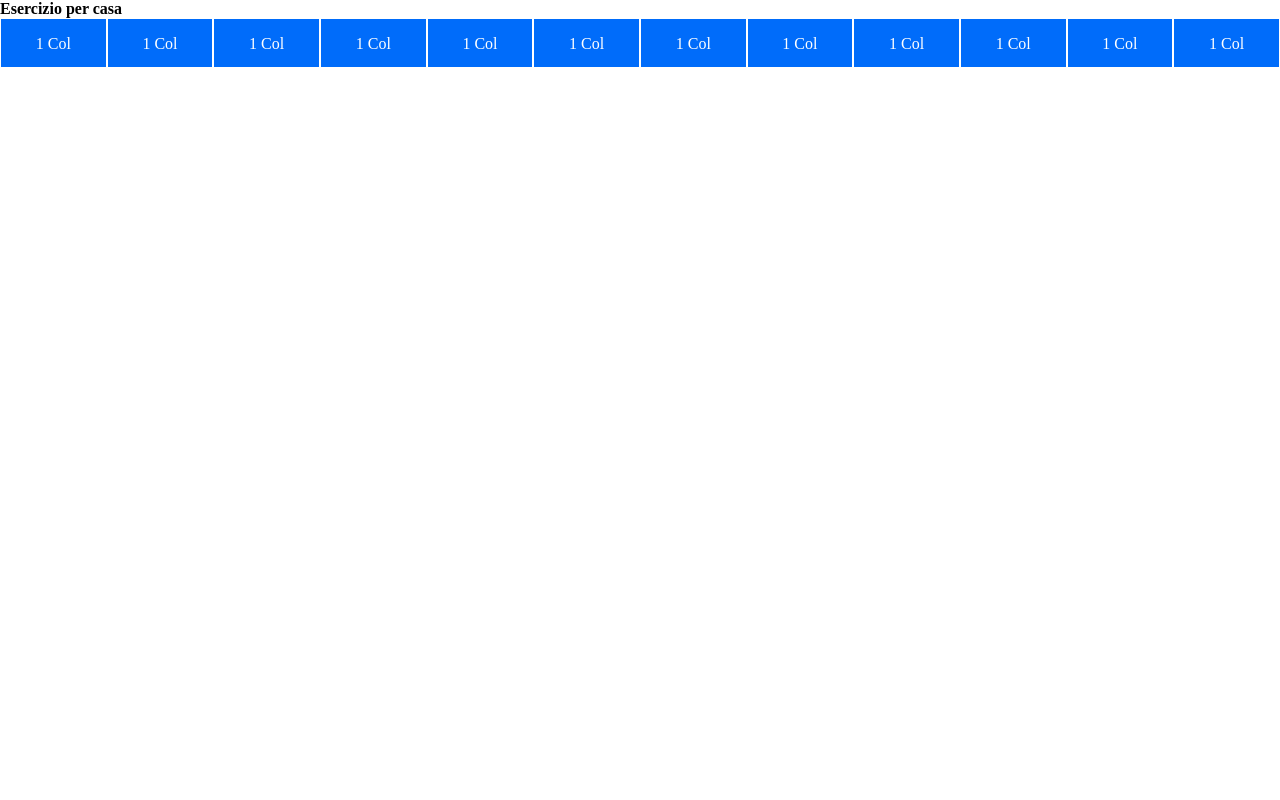
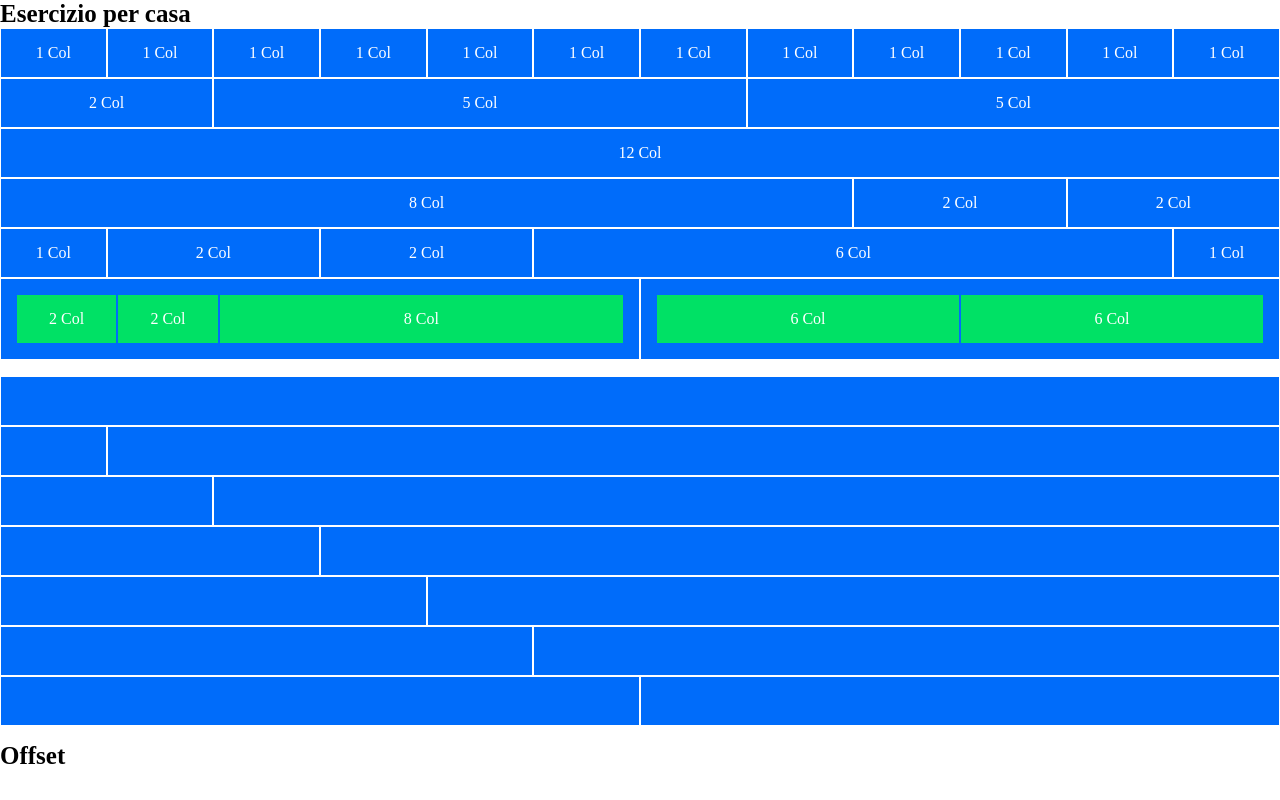
Before and after one commit to Paolo4690/html-css-12bool, a plain HTML site: page index.html in a window 1280 px wide. Drawn offline with Linux system fonts and the light colour scheme.

Commit message:
add prime due sezioni senza offset

```diff
--- a/css/style.css
+++ b/css/style.css
@@ -3,23 +3,40 @@
     padding: 0;
     box-sizing: border-box;
 }
+body{
+    min-width: 810px;
+    font-size: 25px;
+}
 
 span {
     font-weight: 600;
 }
+
 .row {
     background-color: #006cfa;
-    min-width: 450px;
+    font-size: 1rem;
     color: #fff;
+    text-align: center;
 }
 
-[class*="col-"] {
-    height: 50px;
+.riga-vuota {
+    margin-bottom: 1rem;
+}
+
+.box {
+    min-height: 50px;
+    background: #006cfa;
     border: 1px solid #fff;
     text-align: center;
-    line-height: 50px;
+    color: #fff;
+    padding: 15px;
 }
 
-.green {
-    background-color: #00e165;
+.box-nested {
+    min-height: 50px;
+    background: #00e165;
+    border: 1px solid #006cfa;
+    text-align: center;
+    color: #fff;
+    padding: 15px;
 }
--- a/index.html
+++ b/index.html
@@ -12,44 +12,107 @@
     <div><span>Esercizio per casa</span></div>
     <!-- PRIMA RIGA -->
     <div class="row">
-    <div class="col-lg-1 col-md-1 col-sm-1 col-xs-1">1 Col</div>
-    <div class="col-lg-1 col-md-1 col-sm-1 col-xs-1">1 Col</div>
-    <div class="col-lg-1 col-md-1 col-sm-1 col-xs-1">1 Col</div>
-    <div class="col-lg-1 col-md-1 col-sm-1 col-xs-1">1 Col</div>
-    <div class="col-lg-1 col-md-1 col-sm-1 col-xs-1">1 Col</div>
-    <div class="col-lg-1 col-md-1 col-sm-1 col-xs-1">1 Col</div>
-    <div class="col-lg-1 col-md-1 col-sm-1 col-xs-1">1 Col</div>
-    <div class="col-lg-1 col-md-1 col-sm-1 col-xs-1">1 Col</div>
-    <div class="col-lg-1 col-md-1 col-sm-1 col-xs-1">1 Col</div>
-    <div class="col-lg-1 col-md-1 col-sm-1 col-xs-1">1 Col</div>
-    <div class="col-lg-1 col-md-1 col-sm-1 col-xs-1">1 Col</div>
-    <div class="col-lg-1 col-md-1 col-sm-1 col-xs-1">1 Col</div>
+        <div class="box col-lg-1 col-md-1 col-sm-1 col-xs-1">1 Col</div>
+        <div class="box col-lg-1 col-md-1 col-sm-1 col-xs-1">1 Col</div>
+        <div class="box col-lg-1 col-md-1 col-sm-1 col-xs-1">1 Col</div>
+        <div class="box col-lg-1 col-md-1 col-sm-1 col-xs-1">1 Col</div>
+        <div class="box col-lg-1 col-md-1 col-sm-1 col-xs-1">1 Col</div>
+        <div class="box col-lg-1 col-md-1 col-sm-1 col-xs-1">1 Col</div>
+        <div class="box col-lg-1 col-md-1 col-sm-1 col-xs-1">1 Col</div>
+        <div class="box col-lg-1 col-md-1 col-sm-1 col-xs-1">1 Col</div>
+        <div class="box col-lg-1 col-md-1 col-sm-1 col-xs-1">1 Col</div>
+        <div class="box col-lg-1 col-md-1 col-sm-1 col-xs-1">1 Col</div>
+        <div class="box col-lg-1 col-md-1 col-sm-1 col-xs-1">1 Col</div>
+        <div class="box col-lg-1 col-md-1 col-sm-1 col-xs-1">1 Col</div>
     </div>
 
     <!-- SECONDA RIGA -->
+    <div class="row">
+        <div class="box col-lg-2 col-md-2 col-sm-2 col-xs-2">2 Col</div>
+        <div class="box col-lg-5 col-md-5 col-sm-5 col-xs-5">5 Col</div>
+        <div class="box col-lg-5 col-md-5 col-sm-5 col-xs-5">5 Col</div>
+    </div>
 
     <!-- TERZA RIGA -->
+    <div class="row">
+        <div class="box col-lg-12 col-md-12 col-sm-12 col-xs-12">12 Col</div>
+    </div>
 
     <!-- QUARTA RIGA -->
+    <div class="row">
+        <div class="box col-lg-8 col-md-8 col-sm-8 col-xs-8">8 Col</div>
+        <div class="box col-lg-2 col-md-2 col-sm-2 col-xs-2">2 Col</div>
+        <div class="box col-lg-2 col-md-2 col-sm-2 col-xs-2">2 Col</div>
+    </div>
 
     <!-- QUINTA RIGA -->
+    <div class="row">
+        <div class="box col-lg-1 col-md-1 col-sm-1 col-xs-1">1 Col</div>
+        <div class="box col-lg-2 col-md-2 col-sm-2 col-xs-2">2 Col</div>
+        <div class="box col-lg-2 col-md-2 col-sm-2 col-xs-2">2 Col</div>
+        <div class="box col-lg-6 col-md-6 col-sm-6 col-xs-6">6 Col</div>
+        <div class="box col-lg-1 col-md-1 col-sm-1 col-xs-1">1 Col</div>
+    </div>
 
     <!-- SESTA RIGA -->
+    <div class="row riga-vuota">
+        <div class="box col-lg-6 col-md-6 col-sm-6 col-xs-6">
+            <div class="row green">
+                <div class="box-nested col-lg-2 col-md-2 col-sm-2 col-xs-2">2 Col</div>
+                <div class="box-nested col-lg-2 col-md-2 col-sm-2 col-xs-2">2 Col</div>
+                <div class="box-nested col-lg-8 col-md-8 col-sm-8 col-xs-8">8 Col</div>
+            </div>
+        </div>
+        <div class="box col-lg-6 col-md-6 col-sm-6 col-xs-6">
+            <div class="row green">
+                <div class="box-nested col-lg-6 col-md-6 col-sm-6 col-xs-6">6 Col</div>
+                <div class="box-nested col-lg-6 col-md-6 col-sm-6 col-xs-6">6 Col</div>
+            </div>
+        </div>
+    </div>
 
     <!-- SETTIMA RIGA -->
+    <div class="row">
+        <div class="box col-lg-12 col-md-12 col-sm-12 col-xs-12"></div>
+    </div>
 
     <!-- OTTAVA RIGA -->
+    <div class="row">
+        <div class="box col-lg-1 col-md-1 col-sm-1 col-xs-1"></div>
+        <div class="box col-lg-11 col-md-11 col-sm-11 col-xs-11"></div>
+    </div>
 
     <!-- NONA RIGA -->
+    <div class="row">
+        <div class="box col-lg-2 col-md-2 col-sm-2 col-xs-2"></div>
+        <div class="box col-lg-10 col-md-10 col-sm-10 col-xs-10"></div>
+    </div>
 
     <!-- DECIMA RIGA -->
+    <div class="row">
+        <div class="box col-lg-3 col-md-3 col-sm-3 col-xs-3"></div>
+        <div class="box col-lg-9 col-md-9 col-sm-9 col-xs-9"></div>
+    </div>
 
     <!-- UNDICESIMA RIGA -->
+    <div class="row">
+        <div class="box col-lg-4 col-md-4 col-sm-4 col-xs-4"></div>
+        <div class="box col-lg-8 col-md-8 col-sm-8 col-xs-8"></div>
+    </div>
 
     <!-- DODICESIMA RIGA -->
+    <div class="row">
+        <div class="box col-lg-5 col-md-5 col-sm-5 col-xs-5"></div>
+        <div class="box col-lg-7 col-md-7 col-sm-7 col-xs-7"></div>
+    </div>
 
     <!-- TREDICESIMA RIGA -->
+    <div class="row riga-vuota">
+        <div class="box col-lg-6 col-md-6 col-sm-6 col-xs-6"></div>
+        <div class="box col-lg-6 col-md-6 col-sm-6 col-xs-6"></div>
+    </div>
 
+    <div><span>Offset</span></div>
 
 
 </body>
```
Also changed, not shown: css/12bool.css (+32 -0 lines). Lines whose indentation alone changed are shown as unchanged.
